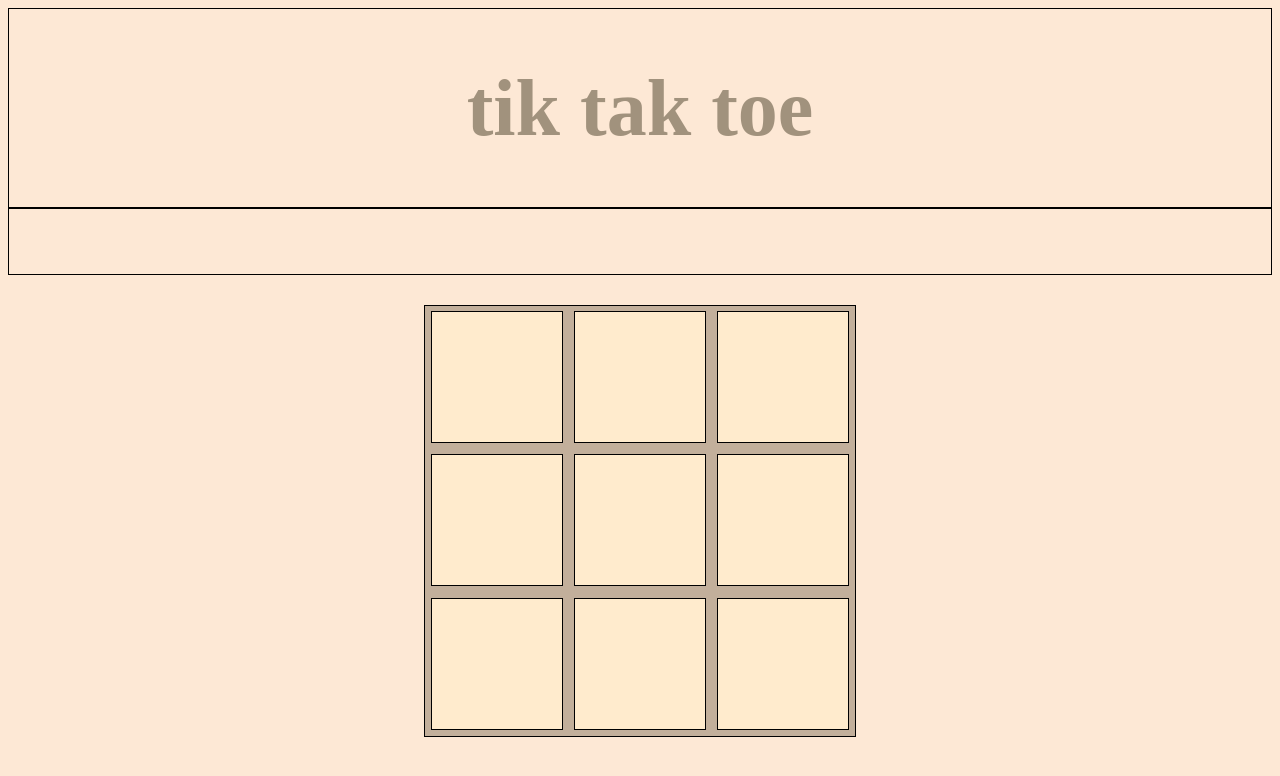
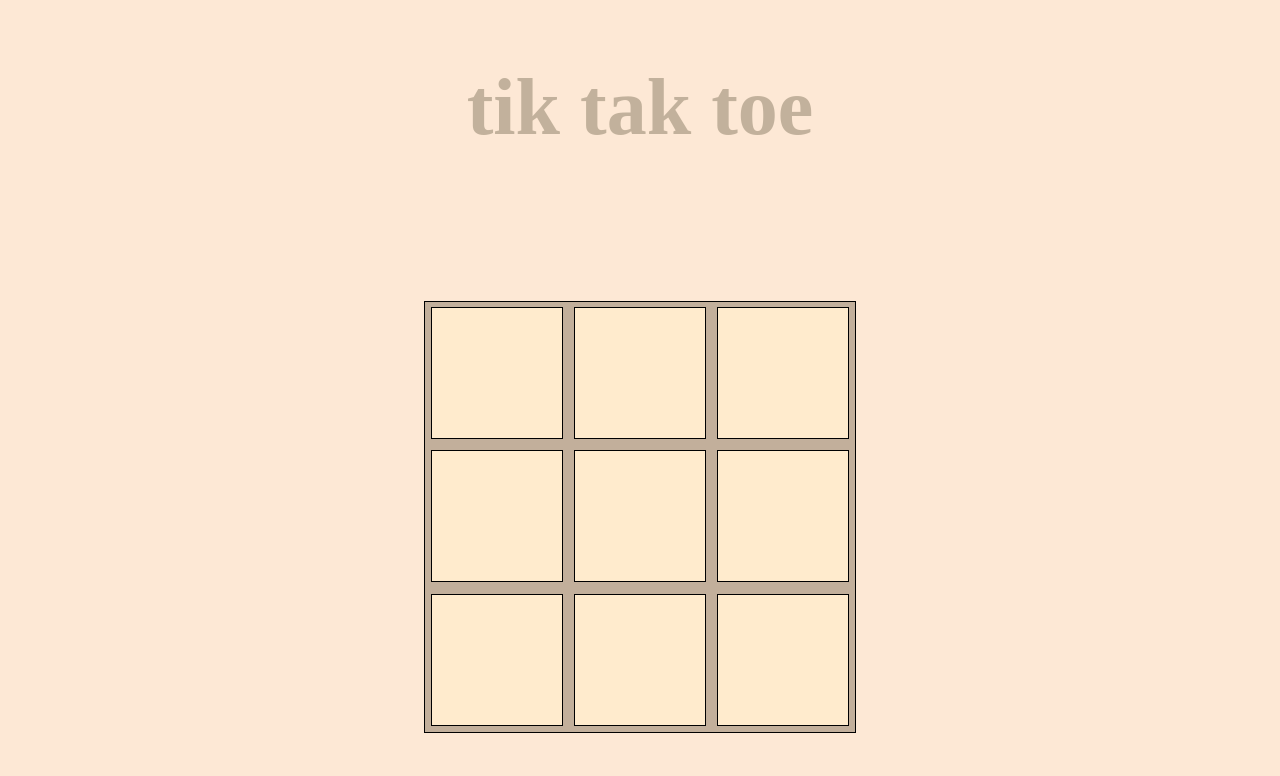
Before and after one commit to Nakul-bhagwane/tik-tak-toe, a plain HTML site: page index.html in a window 1280 px wide. Drawn offline with Linux system fonts and the light colour scheme.

Commit message:
style fixed

```diff
--- a/style.css
+++ b/style.css
@@ -8,21 +8,20 @@ body{
     width: auto;
     display: flex;
     justify-content: center;
-    border: 1px solid black;
 }
 h1{
     font-size: 5rem;
-    color: rgba(138, 124, 102, 0.801);
+    color: rgba(138, 124, 102, 0.514);
+
 }
 .result{
     width: auto;
     display: flex;
     justify-content: center;
-    border: 1px solid black;
 }
 .result h1{
     font-size: 3rem;
-    color: rgb(179, 124, 36);
+    color: rgb(167, 104, 3);
 }
 #body{
     border: 1px solid;
```
